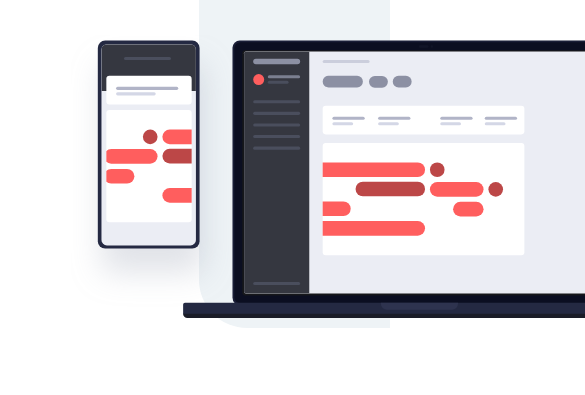
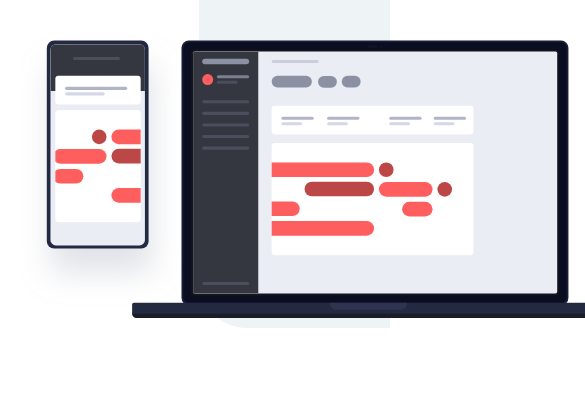
Before and after one commit to kyrylolvov/tracking-intro-component, a plain HTML site: page index.html in a window 390 px wide. Shown: the part 96-491 px from the top of the page, 585 px wide, since content can reach past the window. Drawn offline with nearby package versions, Linux system fonts and the light colour scheme.

Commit message:
Update style.css

```diff
--- a/style.css
+++ b/style.css
@@ -174,12 +174,13 @@ main {
 
 @media (max-width: 805px) {
   body {
-    padding-bottom: 32px;
+    padding: 0px 0px 32px 0px;
      overflow-x: hidden;
     width: 100%;
   }
   .contentWrapper {
-    width: 80vw;
+    width: 90vw;
+    margin: 0 auto;
   }
   main {
     -webkit-box-orient: vertical;
```
